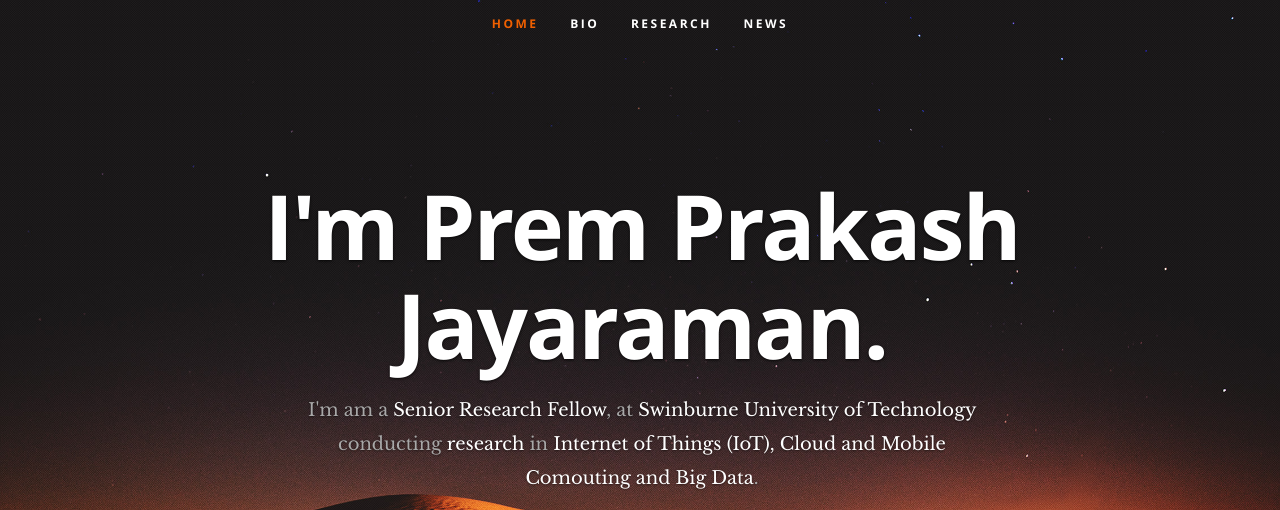
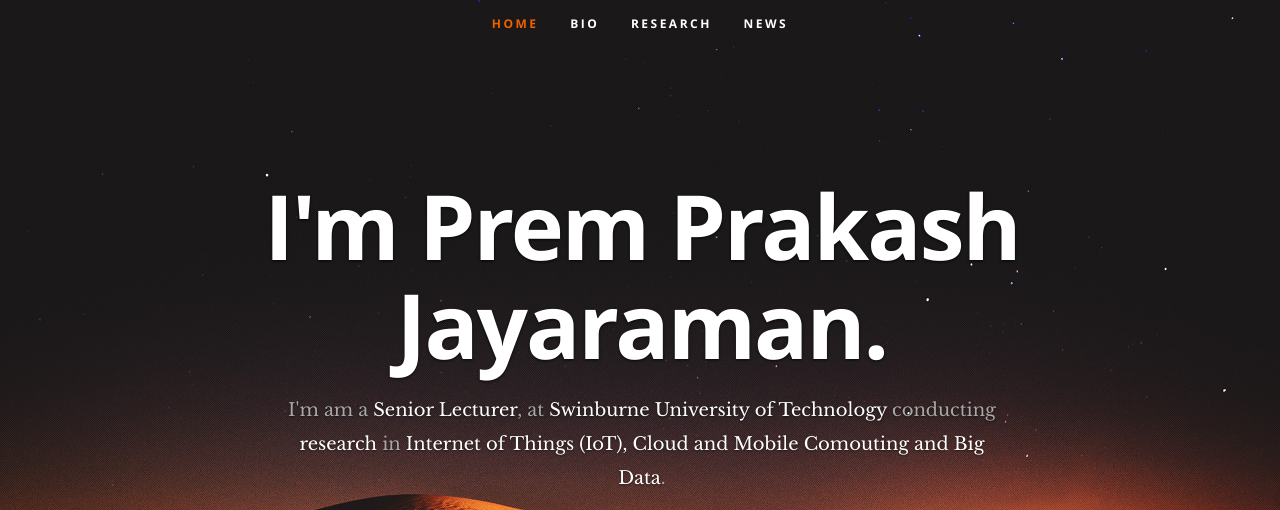
Before and after one commit to premjayaraman/premjayaraman.github.io, a plain HTML site: page index.html in a window 1280 px wide. Shown: the top 510 px of the page. Drawn offline with nearby package versions, Linux system fonts and the light colour scheme; some icons are missing.

Commit message:
title changes

```diff
--- a/index.html
+++ b/index.html
@@ -58,7 +58,7 @@
       <div class="row banner">
          <div class="banner-text">
             <h1 class="responsive-headline">I'm Prem Prakash Jayaraman.</h1>
-            <h3>I'm am  a <span>Senior Research Fellow</span>, at <span>Swinburne University of Technology</span> conducting <span>research</span> in
+            <h3>I'm am  a <span>Senior Lecturer</span>, at <span>Swinburne University of Technology</span> conducting <span>research</span> in
                 <span>Internet of Things (IoT), Cloud and Mobile Comouting and Big Data</span>.</h3>
               <hr />
               <ul class="social">
```
